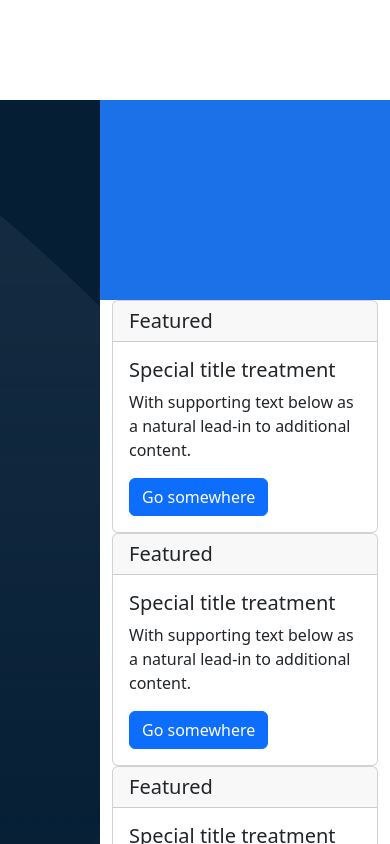
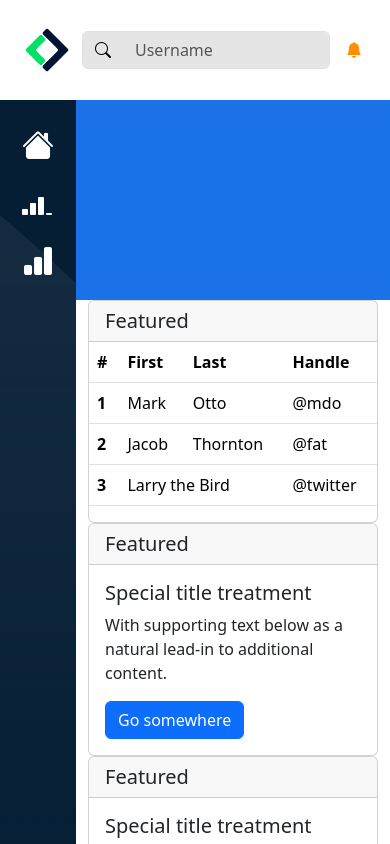
Before and after one commit to danielmegale/html-css-bootstrap-dashboard, a plain HTML site: page index.html in a window 390 px wide. Drawn offline with nearby package versions, Linux system fonts and the light colour scheme.

Commit message:
added responsive sidebar

```diff
--- a/index.html
+++ b/index.html
@@ -6,22 +6,88 @@
     <meta name="viewport" content="width=device-width, initial-scale=1.0">
     <!-- Bootstrap -->
     <link rel="stylesheet" href="https://cdn.jsdelivr.net/npm/bootstrap@5.3.0-alpha3/dist/css/bootstrap.min.css">
+    <!-- Bootstrap icon -->
+    <link rel="stylesheet" href="https://cdn.jsdelivr.net/npm/bootstrap-icons@1.10.5/font/bootstrap-icons.css">
     <!-- My Style -->
     <link rel="stylesheet" href="style.css">
     <title>Dashboard</title>
 </head>
 <body>
     <header class="container-fluid">
+        <div class="d-flex h-100 justify-content-between align-items-center">
+            <div class="my-img">
+                <a href=""><img class="img-fluid" src="img/mobile-logo.png" alt=""></a>
+            </div>
+            <div id="search-bar" class="input-group pe-3">
+                <a class="input-group-text light-gray" id="basic-addon1"><i class="bi bi-search black"></i></a>
+                <input type="text" class="form-control border-start-0 light-gray" placeholder="Username" aria-label="Username" aria-describedby="basic-addon1">
+              </div>
+
+            <div class="d-flex">
+                <a class="d-none d-lg-block pe-3" href=""><i class="bi bi-list-task black"></i></a>
+                <a class="d-none d-lg-block pe-3" href=""><i class="bi bi-question-circle-fill black"></i></a>
+                <a class="d-none d-lg-block pe-3" href=""><i class="bi bi-three-dots-vertical black"></i></a>
+                <a class="pe-3" href=""><i class="bi bi-bell-fill"></i></a>
+            </div>
+        </div>
+
+        </div>
     </header>
     <main class="d-flex">
-        <nav><!--Sidebar-->
-
+        <!--Sidebar-->
+        <nav class="text-white text-center text-lg-start">
+            <div class="pt-3">
+                <i class="bi bi-house-fill"></i>
+                <span class="d-none d-lg-inline-block fw-bolder">Home</span>
+            </div>
+            <div>
+                <i class="bi bi-reception-3"></i>
+                <span class="d-none d-lg-inline-block fw-bolder">Stats</span>
+            </div>
+            <div class="text-white">
+                <i class="bi bi-bar-chart-fill"></i>
+                <span class="d-none d-lg-inline-block fw-bolder">Signal</span>
+            </div>
         </nav>
-        <section class="overflow-auto"><!--Main Body-->
-            <div class="container blue"><!--Main-->
+        <section class="overflow-auto w-100 pb-3"><!--Main Body-->
+            <div class="container-fluid blue"><!--Main-->
             </div>
             <!--Table-->
-            <div class="container">
+            <div class="container-fluid">
+                <div class="row">
+                    <div class="col-12 col-lg-6">
+                        <div class="card">
+                            <h5 class="card-header">Featured</h5>
+                            <table class="table">
+                                <thead>
+                                  <tr>
+                                    <th scope="col">#</th>
+                                    <th scope="col">First</th>
+                                    <th scope="col">Last</th>
+                                    <th scope="col">Handle</th>
+                                  </tr>
+                                </thead>
+                                <tbody>
+                                  <tr>
+                                    <th scope="row">1</th>
+                                    <td>Mark</td>
+                                    <td>Otto</td>
+                                    <td>@mdo</td>
+                                  </tr>
+                                  <tr>
+                                    <th scope="row">2</th>
+                                    <td>Jacob</td>
+                                    <td>Thornton</td>
+                                    <td>@fat</td>
+                                  </tr>
+                                  <tr>
+                                    <th scope="row">3</th>
+                                    <td colspan="2">Larry the Bird</td>
+                                    <td>@twitter</td>
+                                  </tr>
+                                </tbody>
+                              </table>
+                        </div>
                         <div class="card">
                             <h5 class="card-header">Featured</h5>
                             <div class="card-body">
@@ -31,7 +97,7 @@
                             </div>
                         </div>
                     </div>
-            <div class="container">
+                    <div class="col-12 col-lg-6">
                         <div class="card">
                             <h5 class="card-header">Featured</h5>
                             <div class="card-body">
@@ -40,8 +106,6 @@
                               <a href="#" class="btn btn-primary">Go somewhere</a>
                             </div>
                         </div>
-            </div>
-            <div class="container">
                         <div class="card">
                             <h5 class="card-header">Featured</h5>
                             <div class="card-body">
@@ -50,14 +114,6 @@
                               <a href="#" class="btn btn-primary">Go somewhere</a>
                             </div>
                         </div>
-            </div>
-            <div class="container">
-                <div class="card">
-                    <h5 class="card-header">Featured</h5>
-                    <div class="card-body">
-                      <h5 class="card-title">Special title treatment</h5>
-                      <p class="card-text">With supporting text below as a natural lead-in to additional content.</p>
-                      <a href="#" class="btn btn-primary">Go somewhere</a>
                     </div>
                 </div>
             </div>
--- a/style.css
+++ b/style.css
@@ -2,7 +2,6 @@ header{
     height: 100px;
 }
 nav{
-    min-width: 100px;
     height:calc(100vh - 100px);
     background-image: url(img/sidebar-bg.png);
     background-color:#051E34;
@@ -15,12 +14,42 @@ section{
     width: 90%;
     margin: 0 10px;
 }
+header i  {
+    color:#FF8F00;
+}
+#search-bar input:focus{
+    box-shadow: none;
+    border-color: transparent;
+    background-color:#e5e5e5d0 ;
+}
+#search-bar a{
+    cursor: pointer;
+}
+nav i{
+ transform: scale(2);
+ display: inline-block;
+ padding: 17px 30px;
+}
 /* Utilitis */
 .blue{
     background-color:#1B72E8;
     height: 200px;
-    min-width: 100vw;
+}
+.my-img{
+    max-width: 70px;
 }
 table img{
     width: 30px;
 }
+.black{
+    color:#000
+}
+.light-gray{
+    background-color: #E5E5E5;
+}
+/* MetaQuery */
+@media screen and (min-width:992px){
+    nav{
+        min-width: 160px;
+    }
+}
```
Lines whose indentation alone changed are shown as unchanged.
